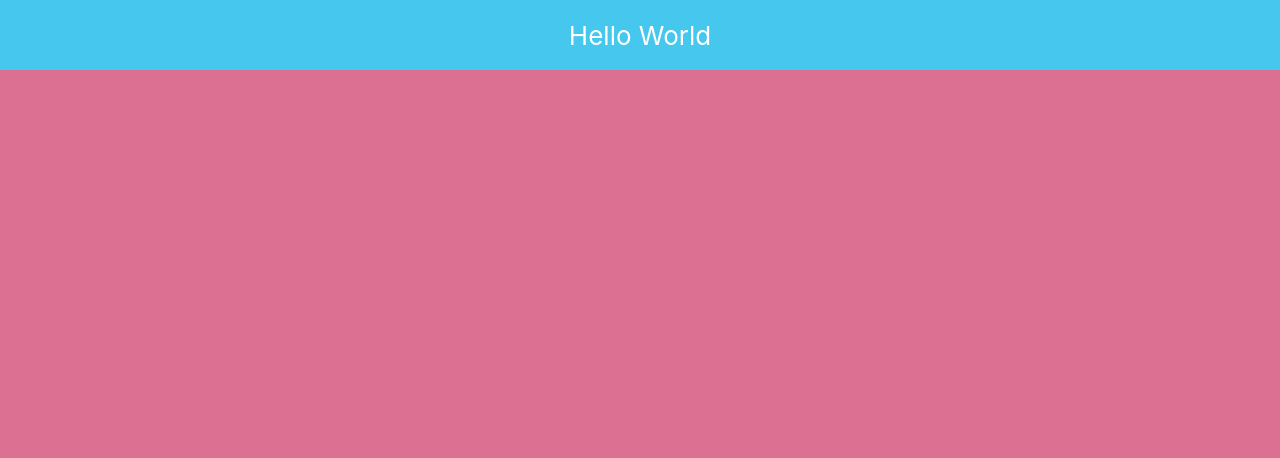
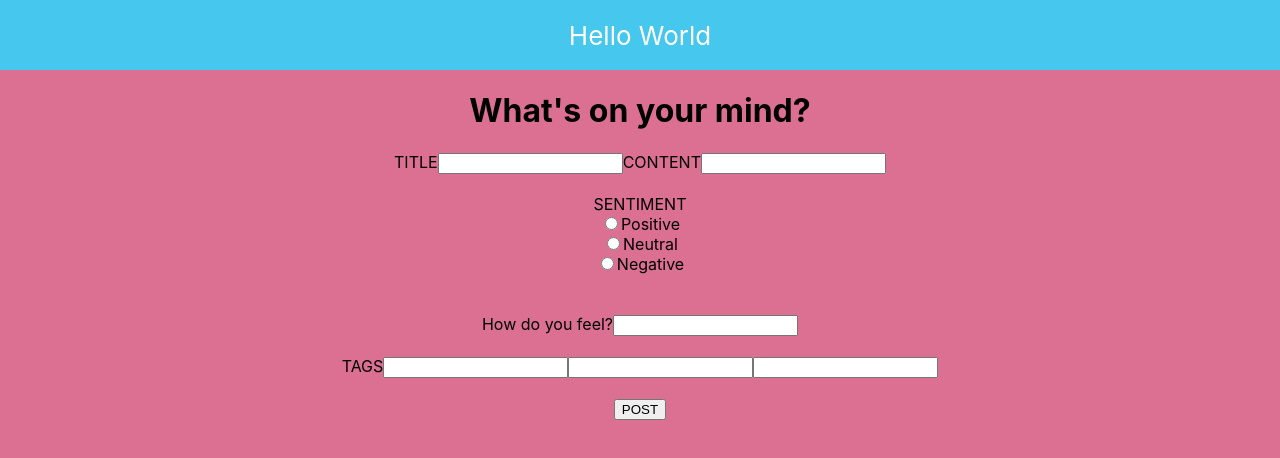
Before and after one commit to KPGuerra/OurThoughts-Frontend, a React (Create React App) app: page /my-thought in a window 1280 px wide. Shown: the top 458 px of the page. Built offline with nearby package versions, Linux system fonts and the light colour scheme.

Commit message:
POST thought done

```diff
--- a/src/App.js
+++ b/src/App.js
@@ -9,6 +9,7 @@ import HomePage from './Component/HomePage';
 import Login from './Component/Login'
 import Signup from './Component/Signup'
 import ExploreThoughts from './Containers/ExploreThoughts'
+import CreateThought from './Component/CreateThought';
 
 
 class App extends React.Component {
@@ -41,6 +42,7 @@ class App extends React.Component {
           <Route path="/login" component={Login} />
           <Route path="/signup" component={Signup} />
           <Route path="/explore-thoughts" component={ExploreThoughts}/>
+          <Route path="/my-thought" component={CreateThought}/>
         </Switch>
       </div>
     );
--- a/src/Component/CreateThought.js
+++ b/src/Component/CreateThought.js
@@ -1,45 +1,87 @@
-// import React from 'react'
-// import {connect} from 'react-redux'
-// import { setUser } from '../Redux/actions'
+import React from 'react'
+import {connect} from 'react-redux'
+import { postAThought } from '../Redux/actions'
 
-// class Login extends React.Component {
+class CreateThoughts extends React.Component {
 
-//     state = {
-//         username: "",
-//         password: ""
-//     }
+    state = {
+        user_id: localStorage.getItem("user_id"),
+        date: `${new Date().getFullYear()}-${new Date().getMonth() + 1}-${new Date().getDate()}`,
+        title: "",
+        content: "",
+        sentiment: "",
+        emotion: "",
+        tags: [],
+    }
 
-//     changeHandler = (e) => {
-//         this.setState({ [e.target.name]: e.target.value })
-//     }
+    changeHandler = (e) => {
+        this.setState({ [e.target.name]: e.target.value })
+        console.log(this.state)
+    }
 
-//     loginHandler = (e) => {
-//         e.preventDefault()
-//         this.props.currentUser(this.state)
-//     }
+    tagsChangeHandler = (e, index) => {
+        if (this.state.tags[parseInt(index)] || this.state.tags[parseInt(index)] === "" ) {
+            let newTagArray = [...this.state.tags]
+            newTagArray[index] = e.target.value
+            this.setState({ tags: newTagArray })
+        }
+        else {
+            let newTagArray = [...this.state.tags]
+            newTagArray.push(e.target.value)
+            this.setState({ tags: newTagArray })
 
-//     render () {
-//         return (
-//             <>
-//             <h1> LOG IN </h1>
-//             <form onSubmit={this.loginHandler}>
-//                 <label>USERNAME</label>
-//                 <input type="text" name="username" value={this.state.username} onChange={this.changeHandler} required />
-//                 <br/>
-//                 <label>PASSWORD</label>
-//                 <input type="password" name="password" value={this.state.password} onChange={this.changeHandler} required />
-//                 <br/> <br/>
-//                 <button> LOG IN </button>
-//             </form>
-//             </>
-//         )
-//     }
-// }
+        }
+    }
 
-// function mdp (dispatch) {
-//     return {
-//         currentUser: (userObj) => dispatch(setUser(userObj))
-//     }
-// }
 
-// export default connect(null, mdp)(Login)
+    postHandler = (e) => {
+        e.preventDefault()
+        this.props.postAThought(this.state)
+    }
+
+    render () {
+        return (
+            <>
+            <h1> What's on your mind? </h1>
+            <form onSubmit={this.postHandler}>
+                <label>TITLE</label>
+                <input type="text" name="title" value={this.state.title} onChange={this.changeHandler} required />
+
+                <label>CONTENT</label>
+                <input type="text" name="content" value={this.state.content} onChange={this.changeHandler} required />
+                <br/> <br/>
+
+                <label>SENTIMENT</label>
+                <br/>
+                <input type="radio" id="positive"name="sentiment" value="Positive" onClick={this.state.sentiment === 'positive'} onChange={this.changeHandler}/>
+                <label for="positive">Positive</label><br></br>
+                <input type="radio" id="neutral "name="sentiment" value="Neutral" onClick={this.state.sentiment === 'neutral'} onChange={this.changeHandler}/>
+                <label for="neutral">Neutral</label><br></br>
+                <input type="radio" id="negative" name="sentiment" value="Negative" onClick={this.state.sentiment === 'negative'} onChange={this.changeHandler}/>
+                <label for="negative">Negative</label><br></br>
+                <br/> <br/>
+
+                <label>How do you feel?</label>
+                <input type="text" name="emotion" value={this.state.emotion} onChange={this.changeHandler} required />
+                <br/> <br/>
+
+                <label>TAGS</label>
+                <input type="text" name="tags" index="0" value={this.state.tags[0]} onChange={(e, index) => {this.tagsChangeHandler(e,0)}}/>
+                <input type="text" name="tags" index="1" value={this.state.tags[1]} onChange={(e, index) => {this.tagsChangeHandler(e,1)}}/>
+                <input type="text" name="tags" index="2" value={this.state.tags[2]} onChange={(e, index) => {this.tagsChangeHandler(e,2)}}/>
+                <br/> <br/>
+
+                <button> POST </button>
+            </form>
+            </>
+        )
+    }
+}
+
+function mdp (dispatch) {
+    return {
+        postAThought: (userObj) => dispatch(postAThought(userObj))
+    }
+}
+
+export default connect(null, mdp)(CreateThoughts)
--- a/src/Containers/ExploreThoughts.js
+++ b/src/Containers/ExploreThoughts.js
@@ -14,6 +14,7 @@ class ExploreThoughts extends React.Component {
 
     componentDidUpdate (prevProps) {
         if (prevProps.currentUser !== this.props.currentUser) {
+            // console.log(this.props.currentUser.id)
             this.props.browseThoughts(this.props.currentUser.id)
         }
     }
@@ -42,7 +43,7 @@ function msp(state) {
 
 function mdp(dispatch) {
     return {
-        browseThoughts: () => dispatch(browseThoughts())
+        browseThoughts: (userId) => dispatch(browseThoughts(userId))
     }
 }
 
--- a/src/Redux/actions.js
+++ b/src/Redux/actions.js
@@ -43,23 +43,24 @@ function randomizer(array) {
 }
 
 export function browseThoughts(userId) {
+    // console.log(userId)
     return function (dispatch) {
         fetch('http://localhost:3000/api/v1/thoughts')
             .then(response => response.json())
             .then(allThoughts => {
-                dispatch({ type: actionTypes.allThoughts, payload: allThoughts})
-
-                let otherThoughts = allThoughts.filter(thought => thought.user.id !== userId)
+                dispatch({ type: actionTypes.allThoughts, payload: allThoughts })
+                // console.log(allThoughts)
+                let otherThoughts = allThoughts.filter(thought => thought.user_id !== userId)
                 // console.log(otherThoughts)
                 let fiveThoughts = randomizer(otherThoughts)
                 // console.log(fiveThoughts)
-                dispatch({ type: actionTypes.browseThoughts, payload: fiveThoughts})
+                dispatch({ type: actionTypes.browseThoughts, payload: fiveThoughts })
             })
             .catch(console.log)
     }
 }
 
-export function postAThought (thoughtObj) {
+export function postAThought(thoughtObj) {
     return function () {
         fetch('http://localhost:3000/api/v1/thoughts', {
             method: "POST",
```
Also changed, not shown: 1 other file (tests, documents, lock files or other folders).
